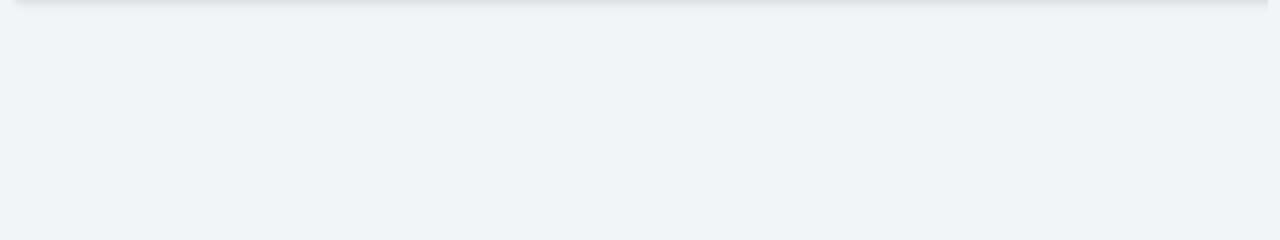
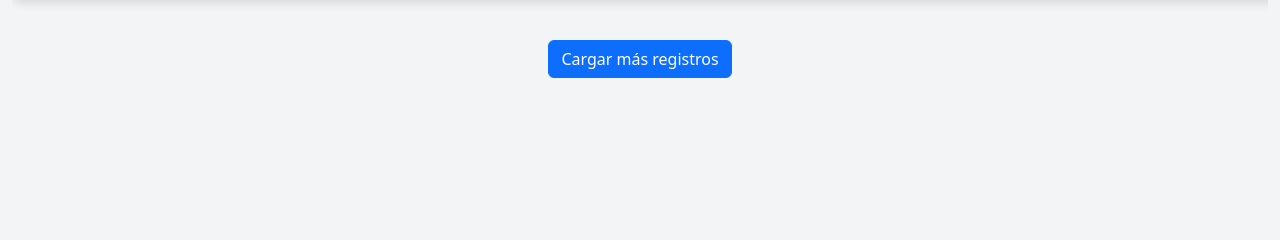
Before and after one commit to rogexs/json-mqtt, a Flask app: page /registros in a window 1280 px wide. Shown: the part 250-490 px from the top of the page. Run offline with Flask 3, Linux system fonts and the light colour scheme.

Commit message:
Optimización de la carga inicial de datos

```diff
--- a/app.py
+++ b/app.py
@@ -1,5 +1,5 @@
 import subprocess
-from flask import Flask, jsonify, render_template
+from flask import Flask, jsonify, render_template, request
 from flask_cors import CORS
 from supabase import create_client, Client
 
@@ -30,21 +30,12 @@ def registros():
 @app.route('/lecturas', methods=['GET'])
 def get_lecturas():
     try:
-        all_readings = []
-        offset = 0
-        limit = 1000
+        limite = int(request.args.get('limite', 50))  # Límite predeterminado
+        offset = int(request.args.get('offset', 0))  # Desplazamiento inicial
 
-        while True:
-            response = supabase.table("lecturas").select("*").range(offset, offset + limit - 1).execute()
-            if response.data:
-                all_readings.extend(response.data)
-                if len(response.data) < limit:
-                    break
-                offset += limit
-            else:
-                break
-
-        return jsonify(all_readings), 200
+        # Consulta paginada a la tabla 'lecturas'
+        response = supabase.table("lecturas").select("*").range(offset, offset + limite - 1).execute()
+        return jsonify(response.data), 200
     except Exception as e:
         return jsonify({"error": str(e)}), 500
 
--- a/static/registros.js
+++ b/static/registros.js
@@ -1,22 +1,21 @@
-// lecturas.js
+let limite = 50; // Número de registros a cargar
+let offset = 0; // Desplazamiento inicial
+const apiUrl = 'https://json-mqtt.onrender.com/lecturas'; // URL de la API
 
-// Función para obtener los datos de la API y llenar la tabla
+// Función para obtener datos de la API con paginación
 async function fetchLecturas() {
     try {
-        const response = await fetch('https://json-mqtt.onrender.com/lecturas');
+        const response = await fetch(`${apiUrl}?limite=${limite}&offset=${offset}`);
         if (!response.ok) {
             throw new Error(`Error del servidor: ${response.status}`);
         }
 
         const data = await response.json();
         const tableBody = document.getElementById('lecturas-table');
-        tableBody.innerHTML = ''; // Limpia el contenido existente
 
         if (data.length) {
             data.forEach(reading => {
                 const row = document.createElement('tr');
-
-                // Especificar el orden de los datos en la fila
                 row.innerHTML = `
                     <td>${reading.id || '-'}</td>
                     <td>${reading.flujo || '-'}</td>
@@ -36,11 +35,13 @@ async function fetchLecturas() {
                     <td>${reading.peso_b || '-'}</td>
                     <td>${reading.volumen_b || '-'}</td>
                 `;
-
                 tableBody.appendChild(row);
             });
+
+            offset += limite; // Incrementar el desplazamiento
         } else {
-            mostrarError("No se encontraron datos en la base de datos.");
+            mostrarError("No hay más datos para cargar.");
+            document.getElementById('cargar-mas').disabled = true; // Deshabilitar el botón
         }
     } catch (error) {
         console.error('Error al obtener los datos:', error);
@@ -58,6 +59,8 @@ function mostrarError(mensaje) {
     }, 5000); // Desaparece en 5 segundos
 }
 
-// Llama a fetchLecturas al cargar la página y actualiza la tabla cada 10 segundos
+// Evento para cargar más registros
+document.getElementById('cargar-mas').addEventListener('click', fetchLecturas);
+
+// Cargar datos iniciales al cargar la página
 document.addEventListener('DOMContentLoaded', fetchLecturas);
-setInterval(fetchLecturas, 10000);
--- a/templates/registros.html
+++ b/templates/registros.html
@@ -50,6 +50,11 @@
                 </tbody>
             </table>
         </div>
+
+        <!-- Botón para cargar más registros -->
+        <div class="d-flex justify-content-center my-4">
+            <button id="cargar-mas" class="btn btn-primary">Cargar más registros</button>
+        </div>
     </div>
 
     <!-- Contenedor de notificación de error -->
@@ -58,7 +63,6 @@
         <!-- Mensajes de error aparecerán aquí -->
     </div>
 
-
     <script src="/static/registros.js"></script>
     <script src="https://cdn.jsdelivr.net/npm/bootstrap@5.3.3/dist/js/bootstrap.bundle.min.js"
         integrity="sha384-YvpcrYf0tY3lHB60NNkmXc5s9fDVZLESaAA55NDzOxhy9GkcIdslK1eN7N6jIeHz"
```
